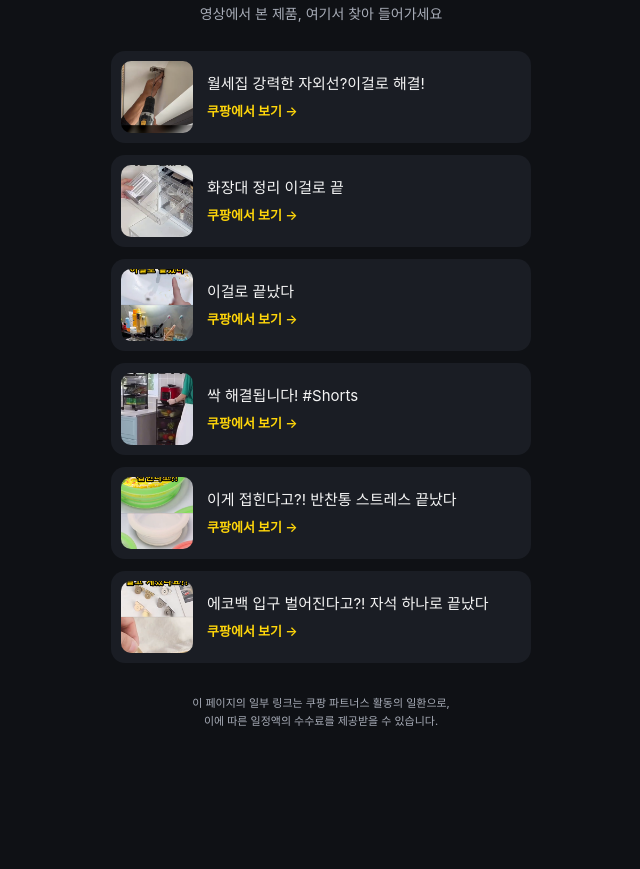
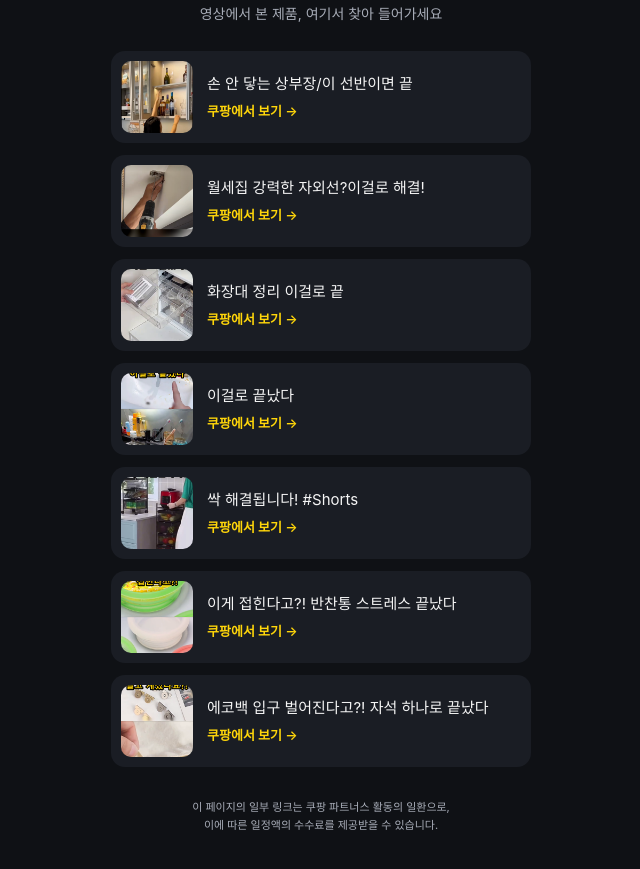
Before and after one commit to JooseokLim/getitem-links, a plain HTML site: page index.html in a window 1280 px wide. Shown: the part 67-936 px from the top of the page, without its empty margins (319-959 px from the left). Before the commit the page ends 861 px from the top, so only its background shows below. Drawn offline with Linux system fonts and the light colour scheme.

Commit message:
Add 08_Lift_cabinet product link
Co-Authored-By: Claude Sonnet 5 <noreply@anthropic.com>

```diff
--- a/index.html
+++ b/index.html
@@ -89,6 +89,13 @@
     <p>영상에서 본 제품, 여기서 찾아 들어가세요</p>
   </header>
   <div class="list">
+      <a class="card" href="https://link.coupang.com/a/hsSHvP7yz6" target="_blank" rel="noopener noreferrer sponsored">
+        <img src="assets/thumbs/08_Lift_cabinet.png" alt="손 안 닿는 상부장/이 선반이면 끝" loading="lazy">
+        <div class="card-body">
+          <p class="title">손 안 닿는 상부장/이 선반이면 끝</p>
+          <span class="cta">쿠팡에서 보기 →</span>
+        </div>
+      </a>
       <a class="card" href="https://link.coupang.com/a/hr6IaGsYUK" target="_blank" rel="noopener noreferrer sponsored">
         <img src="assets/thumbs/07_nodrill_curtain.png" alt="월세집 강력한 자외선?이걸로 해결!" loading="lazy">
         <div class="card-body">
```
Also changed, not shown: assets/thumbs/08_Lift_cabinet.png (added).
